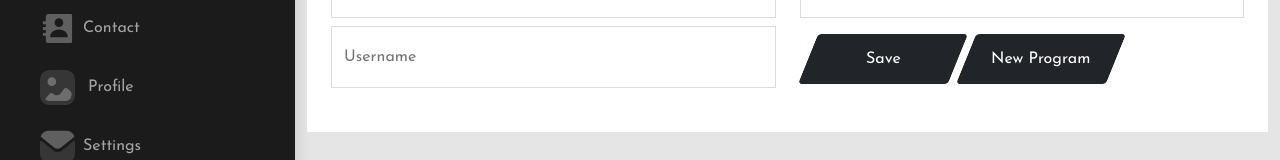
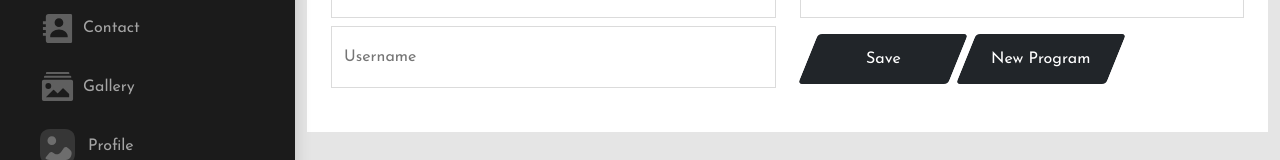
Before and after one commit to sahilrara/coach-react-app, a React (Create React App) app: page /admin/dashboard/edit-user/userlist/1 in a window 1280 px wide. Shown: the part 307-467 px from the top of the page. Built offline with nearby package versions, Linux system fonts and the light colour scheme; no server answers.

Commit message:
add gallery section in sidebar of admin panel

```diff
--- a/src/components/Sidebar.jsx
+++ b/src/components/Sidebar.jsx
@@ -173,6 +173,35 @@ function SideBar({ history }) {
               ""
             )}
           </div>
+          <div
+            className={`${
+              decWidth ? " d-flex justify-content-center " : ""
+            }  "align-items-center justify-content-between  d-flex mt-4 "  cursor-pointer `}
+            onClick={() => openRoutes("gallery")}
+          >
+            <p
+              className={`${
+                activeSidebar === "gallery" ? "sidebar-text" : "side-item-text"
+              }  px-3 mb-0`}
+            >
+              {" "}
+              <span>
+                <GalleryIcon />
+              </span>
+              <span
+                className={`${decWidth ? "d-none" : ""}${
+                  activeSidebar ? "" : "side-item-text"
+                }  mx-2`}
+              >
+                Gallery
+              </span>
+            </p>
+            {activeSidebar === "gallery" ? (
+              <span className="d-inline-block active-line"></span>
+            ) : (
+              ""
+            )}
+          </div>
 
           <div
             className={`${
--- a/src/components/gallery/Gallery.jsx
+++ b/src/components/gallery/Gallery.jsx
@@ -55,7 +55,7 @@ const Gallery = () => {
                 className="modal-title  mt-2 pt-2 mb-0 modal-heading "
                 id="exampleModalToggleLabel"
               >
-                Upload Gallery
+                Upload Image
               </h1>
             </Modal.Title>
           </Modal.Header>
```
